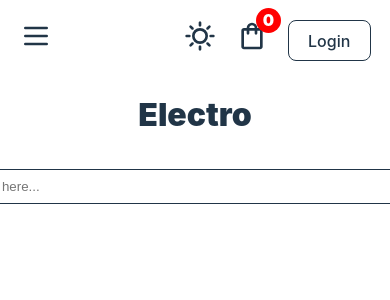
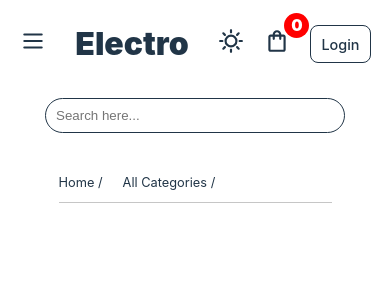
Before and after one commit to prhmalzd/react-exercise, a React (Vite) app: page /product/1 in a window 390 px wide. Shown: the top 300 px of the page. Built offline with nearby package versions, Linux system fonts and the light colour scheme.

Commit message:
change navbar UI

```diff
--- a/src/HomePage/HomePage.css
+++ b/src/HomePage/HomePage.css
@@ -44,7 +44,7 @@
   }
 
 
-  @media only screen and (max-width: 750px) {
+  @media only screen and (max-width: 950px) {
     .container {
       margin-top: 220px;
     }
--- a/src/Navbar/Navbar.css
+++ b/src/Navbar/Navbar.css
@@ -90,12 +90,6 @@
 }
 
 @media only screen and (max-width: 950px) {
-    .navbar-main {
-        flex-direction: column;
-    }
-  }
-
-@media only screen and (max-width: 750px) {
     .navbar {
       display: none;
     }
@@ -114,6 +108,7 @@
         display: flex;
         justify-content: space-between;
         width: 90%;
+        align-items: center;
     }
     .navbar-mobile-auth {
         display: flex;
@@ -125,4 +120,15 @@
         padding-left: 10px;
         height: 30px;
     }
+    .navbar-mobile-icons svg {
+        width: 26px;
+    }
+    .navbar-mobile-icons button {
+        padding: 2px 10px;
+        font-size: .9rem;
+    }
+    .path-section {
+        font-size: .8rem;
+        padding: 10px 0;
+    }
   }
--- a/src/Navbar/Navbar.jsx
+++ b/src/Navbar/Navbar.jsx
@@ -50,10 +50,15 @@ function Navbar ({changeTheme , changeCard , pathName , setPath}) {
             <div className='navbar-mobile'>
                 <div className='navbar-mobile-icons'>
                     <div className='openMenubtn' onClick={toggleMenu}>{isLight ? menuIconNight : menuIconDay}</div>
+                    <NavbarLogo setPath={setPath}/>
                     <NavbarIconSection changeThemeHandler={changeThemeHandler} isLight={isLight} changeCard={changeCard}/>
                 </div>
-                <NavbarLogo setPath={setPath}/>
                 <NavbarSearch onMobile={true}/>
+                <div className='path-section'>
+                    <span>Home /</span>
+                    <span>All Categories /</span>
+                    <span>{pathName}</span>
+                </div>
                 {isMenuOpen && <NavbarMobileSideMenu toggleMenu={toggleMenu} isLight={isLight}/>}
             </div>
         </>
--- a/src/Navbar/components/NavbarComponents.css
+++ b/src/Navbar/components/NavbarComponents.css
@@ -31,12 +31,13 @@
 .search-results-module {
     position: absolute;
     top: 105px;
-    width: 480px;
+    width: 500px;
     border: 2px solid;
     border-radius: 10px;
     display: flex;
     justify-content: center;
     padding: 10px;
+    z-index: 100;
 }
 .search-results-container {
     display: flex;
@@ -74,3 +75,19 @@
     flex-direction: column;
     gap: 10px;
 }
+
+@media only screen and (max-width : 770px){
+    .search-results-module {
+        top: 140px;
+    }
+}
+
+@media only screen and (max-width: 600px) {
+    .input-search {
+        width: 300px;
+    }
+    .search-results-module {
+        width: 300px;
+        top: 140px;
+    }
+  }
```
